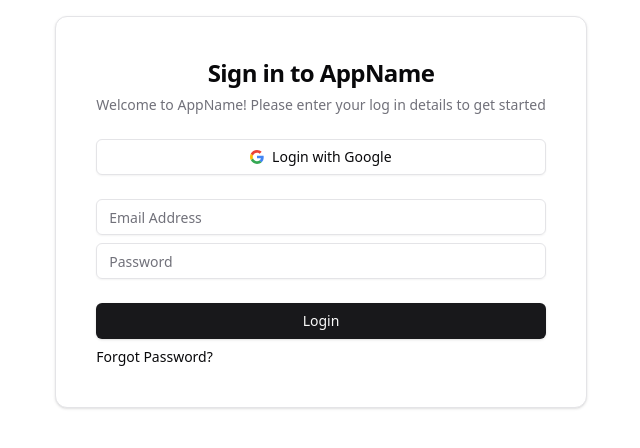
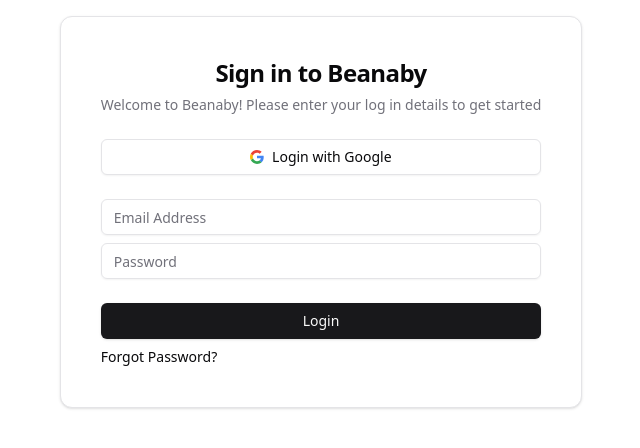
Before and after one commit to seanmarinass/beanaby, a Next.js app: page /login in a window 1280 px wide. Shown: the top 448 px of the page, without its empty margins (319-959 px from the left). Built offline with nearby package versions, Linux system fonts and the light colour scheme.

Commit message:
Replaced generic app name

```diff
--- a/app/login/page.tsx
+++ b/app/login/page.tsx
@@ -15,9 +15,9 @@
     <section className="flex h-full w-full justify-center align-middle items-center">
       <Card className="p-[1rem] w-fit">
         <CardHeader className="text-center">
-          <CardTitle className="text-2xl">Sign in to AppName</CardTitle>
+          <CardTitle className="text-2xl">Sign in to Beanaby</CardTitle>
           <CardDescription>
-            Welcome to AppName! Please enter your log in details to get started
+            Welcome to Beanaby! Please enter your log in details to get started
           </CardDescription>
         </CardHeader>
 
```
